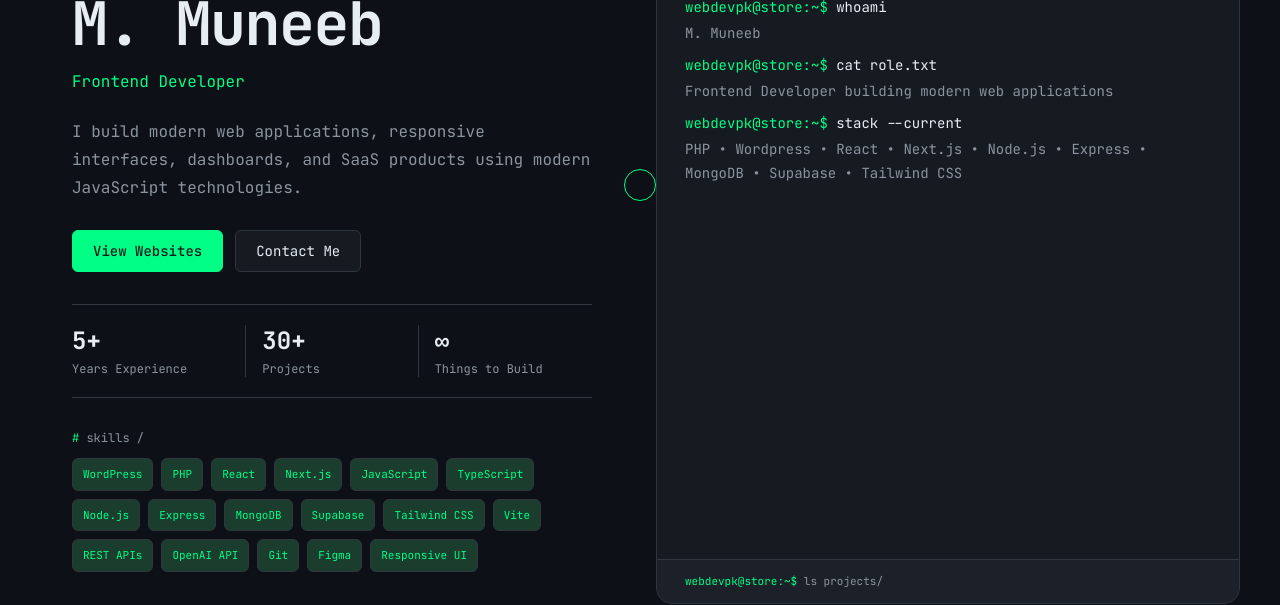
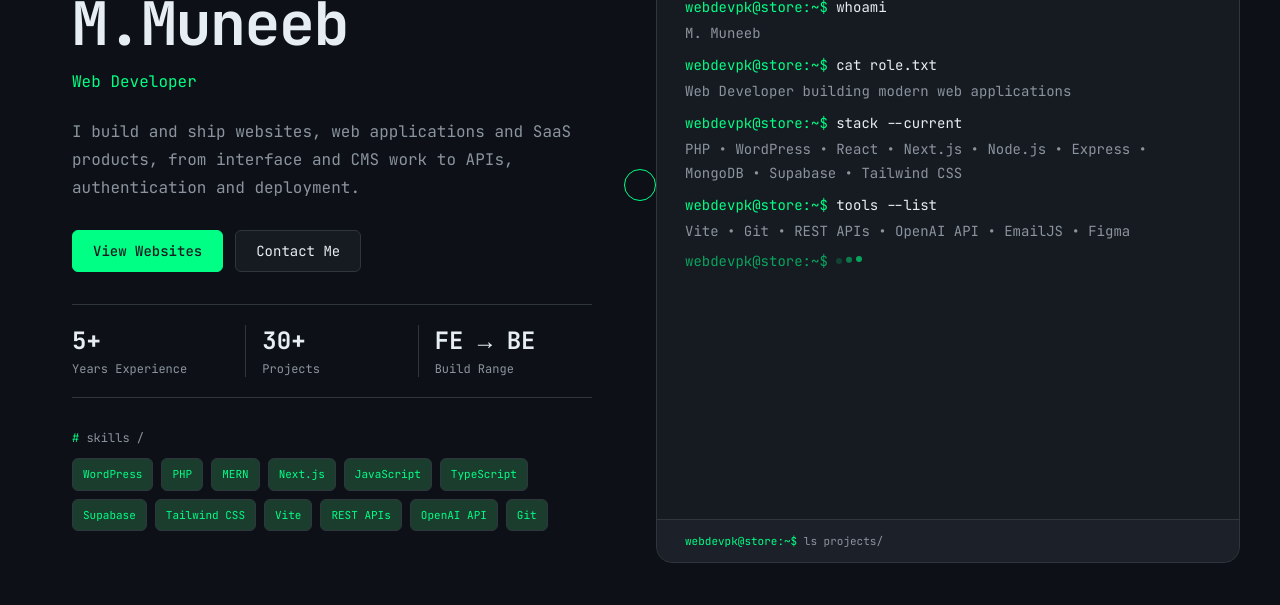
Before and after one commit to mmuneeb1000/portfolio-website-muneeb, a React (Vite) app in the folder client/: page / in a window 1280 px wide. Shown: the part 215-820 px from the top of the page. Built offline with nearby package versions, Linux system fonts and the light colour scheme; no server answers.

Commit message:
hero section fix

```diff
--- a/client/src/components/Hero.jsx
+++ b/client/src/components/Hero.jsx
@@ -1,42 +1,35 @@
 import React, { useEffect, useRef, useState } from "react";
-import { motion } from "motion/react";
+import { motion, AnimatePresence } from "motion/react";
 
 const lines = [
   {
     prompt: "whoami",
-    delay: 400,
     output: "M. Muneeb",
   },
   {
     prompt: "cat role.txt",
-    delay: 1200,
-    output: "Frontend Developer building modern web applications",
+    output: "Web Developer building modern web applications",
   },
   {
     prompt: "stack --current",
-    delay: 2000,
     output:
-      "PHP • Wordpress • React • Next.js • Node.js • Express • MongoDB • Supabase • Tailwind CSS",
+      "PHP • WordPress • React • Next.js • Node.js • Express • MongoDB • Supabase • Tailwind CSS",
   },
   {
     prompt: "tools --list",
-    delay: 2800,
     output: "Vite • Git • REST APIs • OpenAI API • EmailJS • Figma",
   },
   {
     prompt: "ls projects/",
-    delay: 3600,
     output:
       "CloserKit • Frontpage • Portfolio • Weather • Currency • IP-Tracker",
   },
   {
     prompt: "cat experience.md",
-    delay: 4400,
     output: "5+ years building websites, dashboards and SaaS applications",
   },
   {
     prompt: "echo $STATUS",
-    delay: 5200,
     output: "Open to projects and collaborations.",
   },
 ];
@@ -44,21 +37,16 @@ const lines = [
 const skills = [
   "WordPress",
   "PHP",
-  "React",
+  "MERN",
   "Next.js",
   "JavaScript",
   "TypeScript",
-  "Node.js",
-  "Express",
-  "MongoDB",
   "Supabase",
   "Tailwind CSS",
   "Vite",
   "REST APIs",
   "OpenAI API",
   "Git",
-  "Figma",
-  "Responsive UI",
 ];
 
 function TypedLine({ text, speed = 40, onDone }) {
@@ -90,6 +78,39 @@ function TypedLine({ text, speed = 40, onDone }) {
   return <span>{displayed}</span>;
 }
 
+function TerminalLoader() {
+  return (
+    <motion.div
+      initial={{ opacity: 0, y: -2 }}
+      animate={{ opacity: 1, y: 0 }}
+      exit={{ opacity: 0 }}
+      transition={{ duration: 0.15 }}
+      className="mt-2 flex items-center gap-2 font-mono text-[13px] md:text-sm"
+    >
+      <span className="select-none text-green">webdevpk@store:~$</span>
+
+      <span className="flex items-center gap-1">
+        {[0, 0.15, 0.3].map((delay, index) => (
+          <motion.span
+            key={index}
+            className="h-1.5 w-1.5 rounded-full bg-green"
+            animate={{
+              opacity: [0.25, 1, 0.25],
+              y: [0, -2, 0],
+            }}
+            transition={{
+              duration: 0.75,
+              repeat: Infinity,
+              delay,
+              ease: "easeInOut",
+            }}
+          />
+        ))}
+      </span>
+    </motion.div>
+  );
+}
+
 const containerVariants = {
   hidden: {},
   visible: {
@@ -117,21 +138,26 @@ const revealVariants = {
 export default function Hero() {
   const [visibleLines, setVisibleLines] = useState([]);
   const [typingIndex, setTypingIndex] = useState(0);
+  const [loadingNext, setLoadingNext] = useState(false);
 
   useEffect(() => {
     const next = lines[typingIndex];
 
     if (!next) return;
 
-    const timeout = setTimeout(() => {
+    const timeout = setTimeout(
+      () => {
         setVisibleLines((prev) => [
           ...prev,
           {
             ...next,
             typing: true,
+            showOutput: false,
           },
         ]);
-    }, next.delay);
+      },
+      typingIndex === 0 ? 500 : 180,
+    );
 
     return () => clearTimeout(timeout);
   }, [typingIndex]);
@@ -150,33 +176,42 @@ export default function Hero() {
         ),
       );
 
+      const hasNextLine = index < lines.length - 1;
+
+      if (!hasNextLine) {
         setTimeout(() => {
+          setTypingIndex(lines.length);
+        }, 300);
+
+        return;
+      }
+
+      setLoadingNext(true);
+
+      setTimeout(() => {
+        setLoadingNext(false);
         setTypingIndex((prev) => prev + 1);
-      }, 200);
+      }, 650);
     }, 120);
   }
 
   return (
-    <section className="px-4 py-8 md:px-6 lg:py-12">
+    <section className="relative px-4 py-8 md:px-6 lg:py-12">
       <div className="noise pointer-events-none absolute inset-0 opacity-[0.04]" />
 
-      <div className="relative max-w-[1200px] mx-auto z-10 grid gap-8 lg:grid-cols-2 lg:items-stretch">
+      <div className="relative z-10 mx-auto grid max-w-[1200px] gap-8 lg:grid-cols-2 lg:items-stretch">
         <motion.div
           variants={containerVariants}
           initial="hidden"
           animate="visible"
-          className="
-              flex flex-col justify-center
-              p-5
-              md:p-7
-              lg:p-8
-            "
+          className="flex flex-col justify-center p-5 md:p-7 lg:p-8"
         >
           <motion.div
             variants={revealVariants}
             className="mb-6 flex items-center gap-2"
           >
             <span className="h-2 w-2 rounded-full bg-green" />
+
             <span className="font-mono text-xs text-green">~/portfolio</span>
           </motion.div>
 
@@ -184,22 +219,22 @@ export default function Hero() {
             variants={revealVariants}
             className="text-4xl font-bold tracking-tight text-text sm:text-5xl md:text-6xl"
           >
-            M. Muneeb
+            M.Muneeb
           </motion.h1>
 
           <motion.p
             variants={revealVariants}
             className="mt-4 font-mono text-sm text-green md:text-base"
           >
-            Frontend Developer
+            Web Developer
           </motion.p>
 
           <motion.p
             variants={revealVariants}
             className="mt-6 max-w-xl text-sm leading-7 text-muted md:text-base"
           >
-            I build modern web applications, responsive interfaces, dashboards,
-            and SaaS products using modern JavaScript technologies.
+            I build and ship websites, web applications and SaaS products, from
+            interface and CMS work to APIs, authentication and deployment.
           </motion.p>
 
           <motion.div
@@ -246,6 +281,7 @@ export default function Hero() {
           >
             <div>
               <p className="text-xl font-semibold text-text md:text-2xl">5+</p>
+
               <p className="mt-1 text-[11px] text-muted md:text-xs">
                 Years Experience
               </p>
@@ -253,13 +289,17 @@ export default function Hero() {
 
             <div className="border-x border-border px-4">
               <p className="text-xl font-semibold text-text md:text-2xl">30+</p>
+
               <p className="mt-1 text-[11px] text-muted md:text-xs">Projects</p>
             </div>
 
             <div className="pl-4">
-              <p className="text-xl font-semibold text-text md:text-2xl">∞</p>
+              <p className="text-xl font-semibold text-text md:text-2xl">
+                FE → BE
+              </p>
+
               <p className="mt-1 text-[11px] text-muted md:text-xs">
-                Things to Build
+                Build Range
               </p>
             </div>
           </motion.div>
@@ -315,7 +355,7 @@ export default function Hero() {
         >
           <div
             className="
-                flex min-h-[430px] w-full flex-col
+              flex min-h-[360px] w-full flex-col
               overflow-hidden rounded-2xl
               border border-border
               bg-surface
@@ -379,19 +419,40 @@ export default function Hero() {
                 </div>
               ))}
 
-              {typingIndex >= lines.length && (
-                <div className="mt-2">
+              <AnimatePresence>
+                {loadingNext && <TerminalLoader />}
+              </AnimatePresence>
+
+              {typingIndex >= lines.length && !loadingNext && (
+                <motion.div
+                  initial={{ opacity: 0 }}
+                  animate={{ opacity: 1 }}
+                  className="mt-2"
+                >
                   <span className="select-none text-green">
                     webdevpk@store:~${" "}
                   </span>
-                  <span className="cursor" />
-                </div>
+
+                  <motion.span
+                    className="inline-block h-[1em] w-[7px] translate-y-[2px] bg-green"
+                    animate={{
+                      opacity: [1, 1, 0, 0],
+                    }}
+                    transition={{
+                      duration: 1,
+                      repeat: Infinity,
+                    }}
+                  />
+                </motion.div>
               )}
             </div>
 
             <div className="border-t border-border bg-surface2/60 px-5 py-3 font-mono text-[11px] md:px-7">
               <span className="text-green">webdevpk@store:~$ </span>
-              <span className="text-muted">ls projects/</span>
+
+              <span className="text-muted">
+                {loadingNext ? "processing..." : "ls projects/"}
+              </span>
             </div>
           </div>
         </motion.div>
```
Lines whose indentation alone changed are shown as unchanged.
